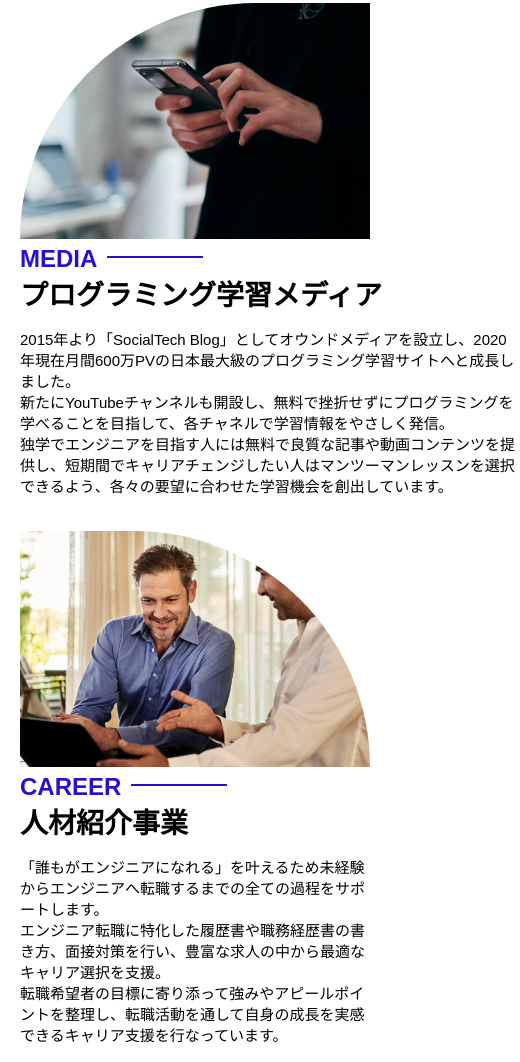
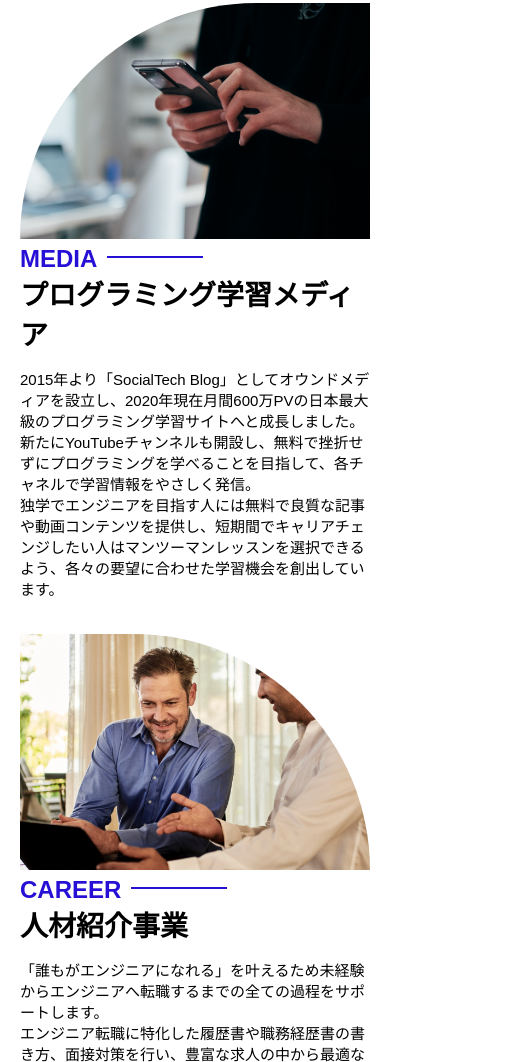
Before and after one commit to sumurai10982kodera/html-css-advanced-kadai, a plain HTML site: page kadai_tutorial_output/product.html in a window 390 px wide. Shown: the part 987-2049 px from the top of the page, 520 px wide, since content can reach past the window. Drawn offline with Linux system fonts and the light colour scheme.

Commit message:
修正1115

```diff
--- a/kadai_tutorial_output/style.css
+++ b/kadai_tutorial_output/style.css
@@ -646,7 +646,7 @@ h3{
 }
 
 .product-section-right .product-read {
- width: 500px;
+ width: 50%;
 }
 
 .product-h2 {
@@ -1103,7 +1103,9 @@ footer{
   border-radius: 0 300px 0 0;
  }
 
- .product-section-left .product-read{
+ .product-section-left .product-read,
+ .product-section-right .product-read
+ {
   width: 100%;
   flex-grow: 1;
  }
```
